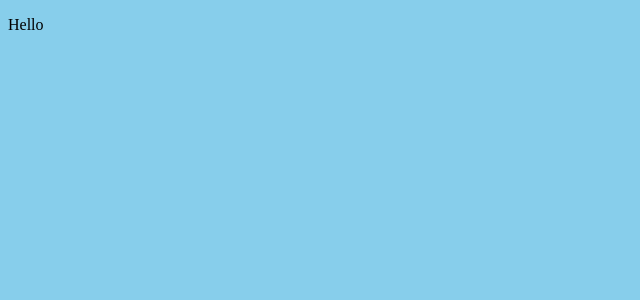
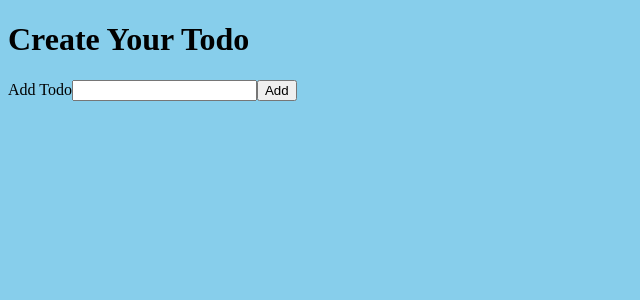
Before and after one commit to invictus1032/todo_app, a Vue app: page / in a window 1280 px wide. Shown: the top 300 px of the page, without its empty margins (0-640 px from the left). Built offline with nearby package versions, Linux system fonts and the light colour scheme.

Commit message:
feat: can add task(s)

```diff
--- a/src/App.vue
+++ b/src/App.vue
@@ -1,9 +1,11 @@
 <template>
-    <p>Hello</p>
+    <Header/>
+    <Button/>
 </template>
 
 <script setup>
-
+import Header from "./components/Header.vue"
+import Button from "./components/Button.vue"
 </script>
 
 <style>
--- /dev/null
+++ b/src/components/Button.vue
@@ -0,0 +1,31 @@
+<template>
+    <section>
+        <form @submit.prevent @submit="addTask">
+            <label for="input_task">Add Todo</label>
+            <input type="text" id="input_task" v-model="currentTask" required>
+            <button>Add</button>
+            <ul>
+                <li v-for="task in tasks">
+                    {{ task }}
+                </li>
+            </ul>
+        </form>
+    </section>
+</template>
+
+<script setup>
+import { ref } from 'vue';
+
+const currentTask = ref("")
+const tasks = ref([])
+
+function addTask() {
+    if (currentTask.value === "") { return }
+    tasks.value.push(currentTask.value);
+    currentTask.value = "";
+}
+</script>
+
+<style scoped>
+
+</style>
--- a/src/components/HelloWorld.vue
+++ b/src/components/Header.vue
@@ -1,12 +1,11 @@
 <template>
-    <div>
-    </div>
+    <h1>Create Your Todo</h1>
 </template>
 
 <script setup>
 
 </script>
 
-<style lang="scss"scoped>
+<style scoped>
 
 </style>
```
